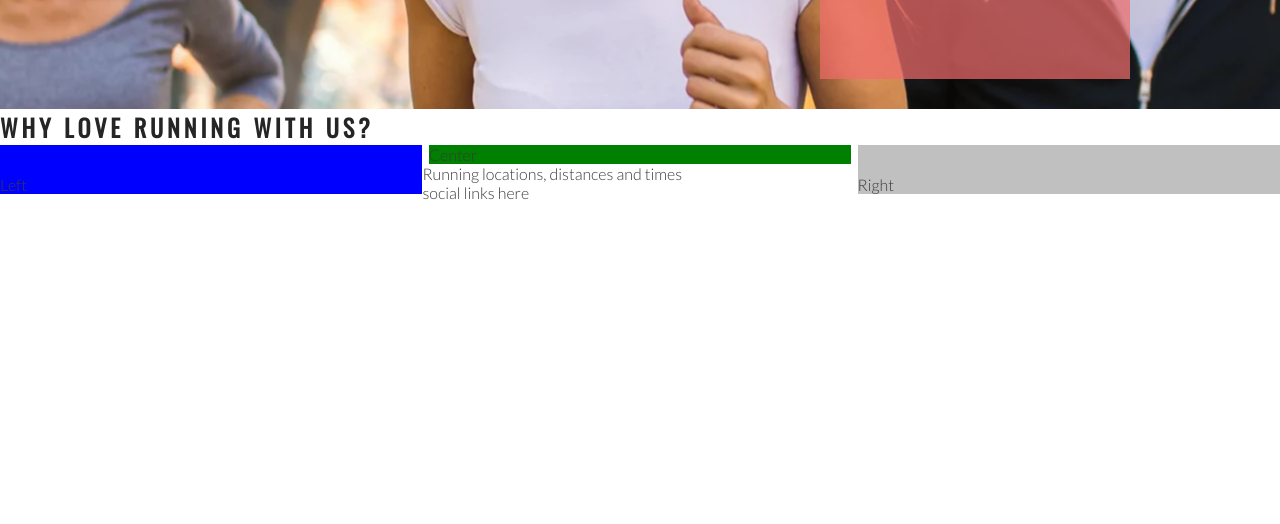
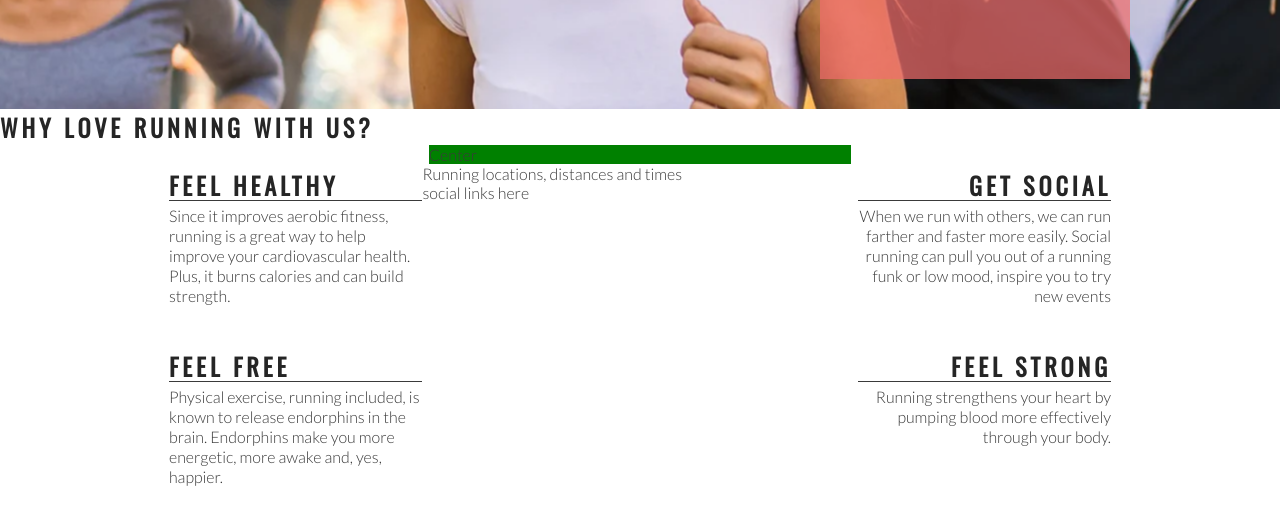
Before and after one commit to Gavriil1/love-running, a plain HTML site: page index.html in a window 1280 px wide. Shown: the part 566-1090 px from the top of the page. Before the commit the page ends 800 px from the top, so only its background shows below. Drawn offline with nearby package versions, Linux system fonts and the light colour scheme.

Commit message:
Add right about section content and style

```diff
--- a/assets/css/style.css
+++ b/assets/css/style.css
@@ -123,14 +123,12 @@ h1, h2 {
     padding-top: 30px;
     width: 33%;
     float: left;
-    background-color: blue;
 }
 
 #right-about {
     padding-top: 30px;
     width: 33%;
     float: right;
-    background-color: silver;
 }
 
 #center-about {
@@ -138,3 +136,34 @@ h1, h2 {
     margin: 0 auto;
     background-color: green;
 }
+
+hr {
+    border-top: 1px solid #3a3a3a ;
+    width: 100%;
+    margin: 5px 0;
+}
+
+.left-about-heading {
+    width: 60%;
+    float: right;
+    line-height: 20px;
+    clear: both;
+    margin-bottom: 50px;
+}
+
+.right-about-heading {
+    width: 60%;
+    float: left;
+    line-height: 20px;
+    clear: both;
+    margin-bottom: 50px;
+}
+
+
+.right-about-heading h2 {
+    text-align: right;
+}
+
+.right-about-heading p {
+    text-align: right;
+}
--- a/index.html
+++ b/index.html
@@ -39,8 +39,34 @@
     </section>
     <section id="club-ethos">
         <h1>Why Love Running with Us?</h1>
-        <div id="left-about">Left</div>
-        <div id="right-about">Right</div>
+        <div id="left-about">
+            <div class="left-about-heading">
+                <h2>Feel Healthy</h2>
+                <hr>
+                <p>
+                    Since it improves aerobic fitness, running is a great way to help improve your cardiovascular health. Plus, it burns calories and can build strength.
+                </p>
+            </div>
+            <div class="left-about-heading">
+                <h2>Feel Free</h2>
+                <hr>
+                <p>
+                    Physical exercise, running included, is known to release endorphins in the brain. Endorphins make you more energetic, more awake and, yes, happier.
+                </p>
+            </div>
+        </div>
+        <div id="right-about">
+            <div class="right-about-heading">
+                <h2>Get social</h2>
+                <hr>
+                <p>When we run with others, we can run farther and faster more easily. Social running can pull you out of a running funk or low mood, inspire you to try new events</p>
+            </div>
+            <div class="right-about-heading">
+                <h2>Feel Strong</h2>
+                <hr>
+                <p>Running strengthens your heart by pumping blood more effectively through your body.</p>
+            </div>
+        </div>
         <div id="center-about">Center</div>
     </section>
     <section>
```
